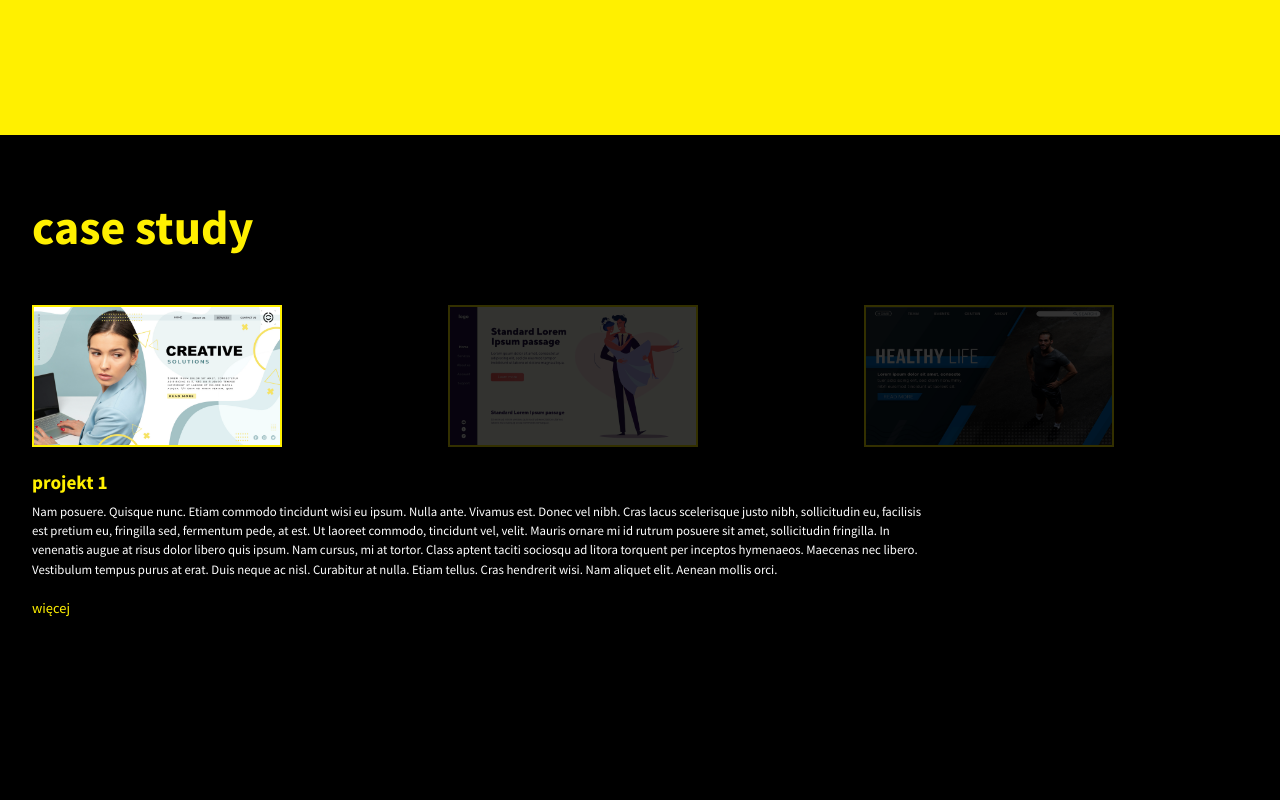
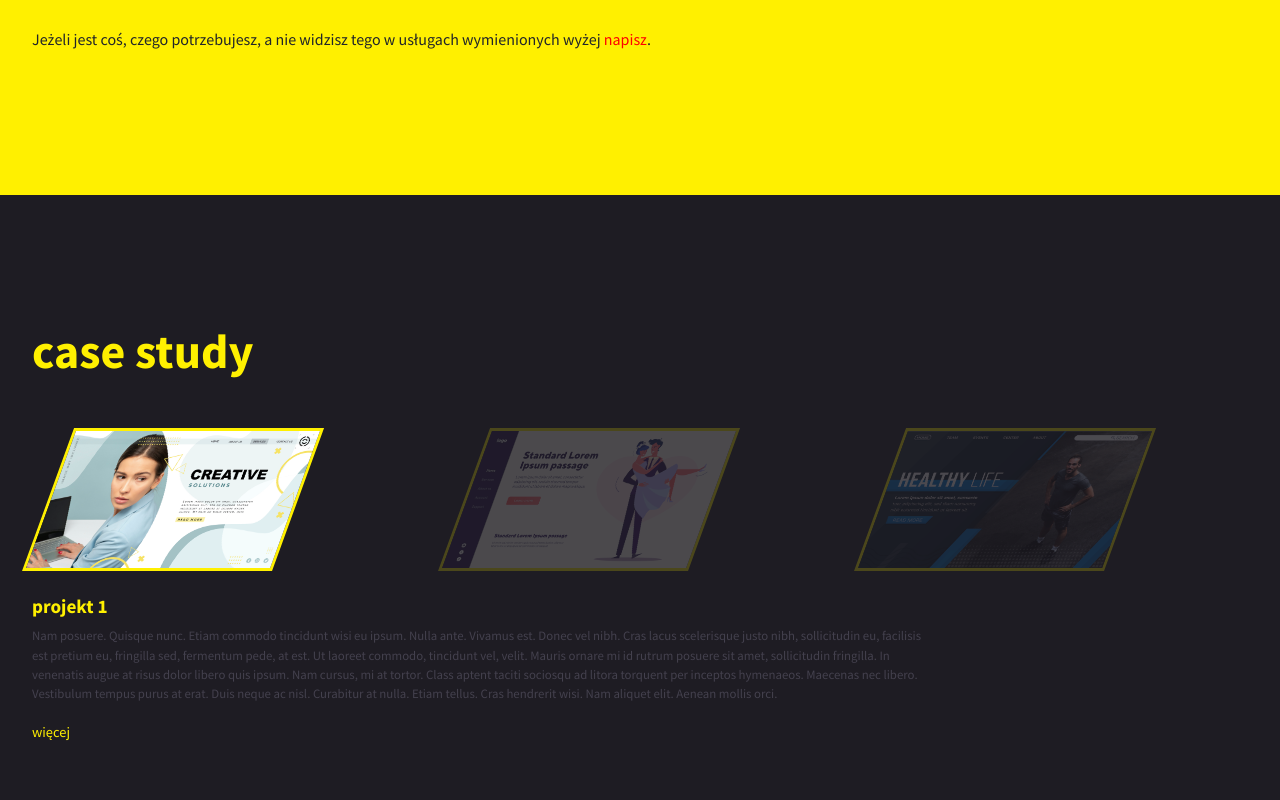
Before and after one commit to siwoczarny/devops, a React (Create React App) app: page / in a window 1280 px wide. Shown: the part 1580-2380 px from the top of the page. Built offline with nearby package versions, Linux system fonts and the light colour scheme.

Commit message:
Improved case study section

```diff
--- a/src/styles/elements/About.scss
+++ b/src/styles/elements/About.scss
@@ -32,7 +32,7 @@
             }
             &:hover {
                 color: $color-main-neg;
-                background-color: $color-bg-neg;
+                background-color: $color-main;
             }
         }
     }
--- a/src/styles/elements/CaseStudy.scss
+++ b/src/styles/elements/CaseStudy.scss
@@ -3,27 +3,29 @@
 
 .case-study {
     @include section;
-    background-color: $color-bg-neg;
+    background-color: $color-bg-dark;
     &_title {
         @include title;
         color: $color-main-neg;
-        padding-top: 64px;
+        padding-top: 128px;
     }
     &_stack {
         padding-left: 32px;
     }
     &_project {
-        padding: 24px 0;
+        padding: 24px 16px;
         opacity: 0.2;
+        transform: skewX(-20deg);
     }
     img {
         max-width: 250px;
-        border: 2px solid $color-main-neg;
+        border: 3px solid $color-main-neg;
     }
     .active {
         opacity: 1;
     }
     &_description {
+        padding-bottom: 128px;
         @include tablet-small {
             width: 70vw;
         }
@@ -33,7 +35,7 @@
             font-weight: 700;
         }
         p {
-            color: $color-light;
+            color: $color-med;
             font-size: $base-size * 0.8;
         }
         a {
--- a/src/styles/elements/Contact.scss
+++ b/src/styles/elements/Contact.scss
@@ -3,7 +3,7 @@
 
 .contact {
     @include section;
-    background-color: $color-bg-neg;
+    background-color: $color-bg-dark;
     &_title {
         @include title;
         color: $color-main-neg;
--- a/src/styles/elements/Services.scss
+++ b/src/styles/elements/Services.scss
@@ -29,7 +29,7 @@
             transition: $transition;
         }
         &:hover {
-            background-color: $color-bg-neg;
+            background-color: $color-main;
             a {
             color: $color-main-neg;
             text-decoration: none;
@@ -37,7 +37,7 @@
         }
     }
     &_footnote {
-        padding: 64px 32px 32px 32px ;
+        padding: 128px 32px 128px 32px ;
         @include tablet-small {
             padding-right: 256px;
         }
--- a/src/styles/variables.scss
+++ b/src/styles/variables.scss
@@ -2,8 +2,8 @@
 $color-main: #000000;
 $color-bg: #FFF000;
 $color-main-neg: $color-bg;
-$color-bg-neg: $color-main;
-$color-light: #FFFFFF;
+$color-bg-dark: #1E1C23;
+$color-med: #44414E;
 //font
 $font-text: 'Source Sans Pro', ;
 $base-size: 16px;
```
